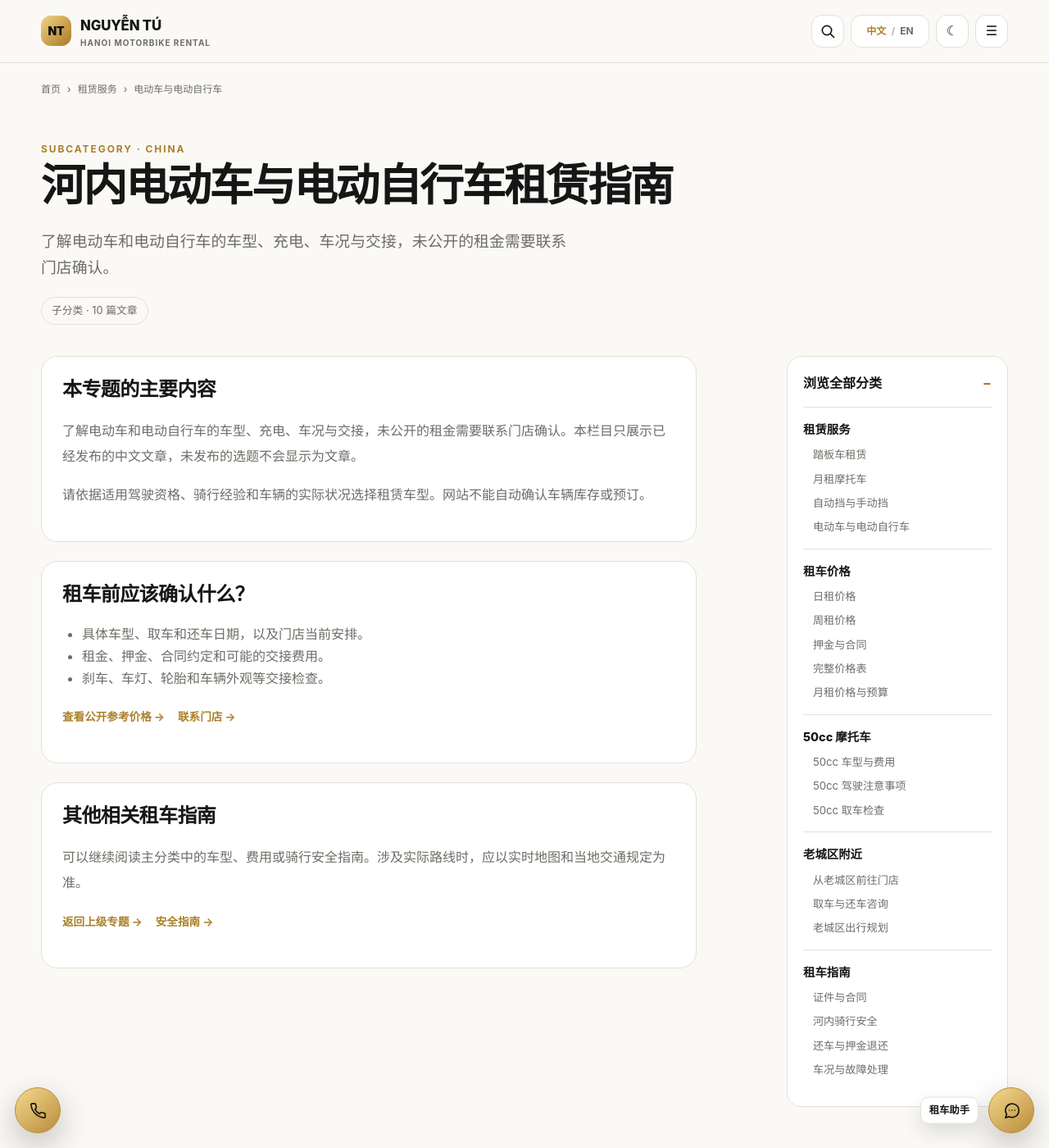
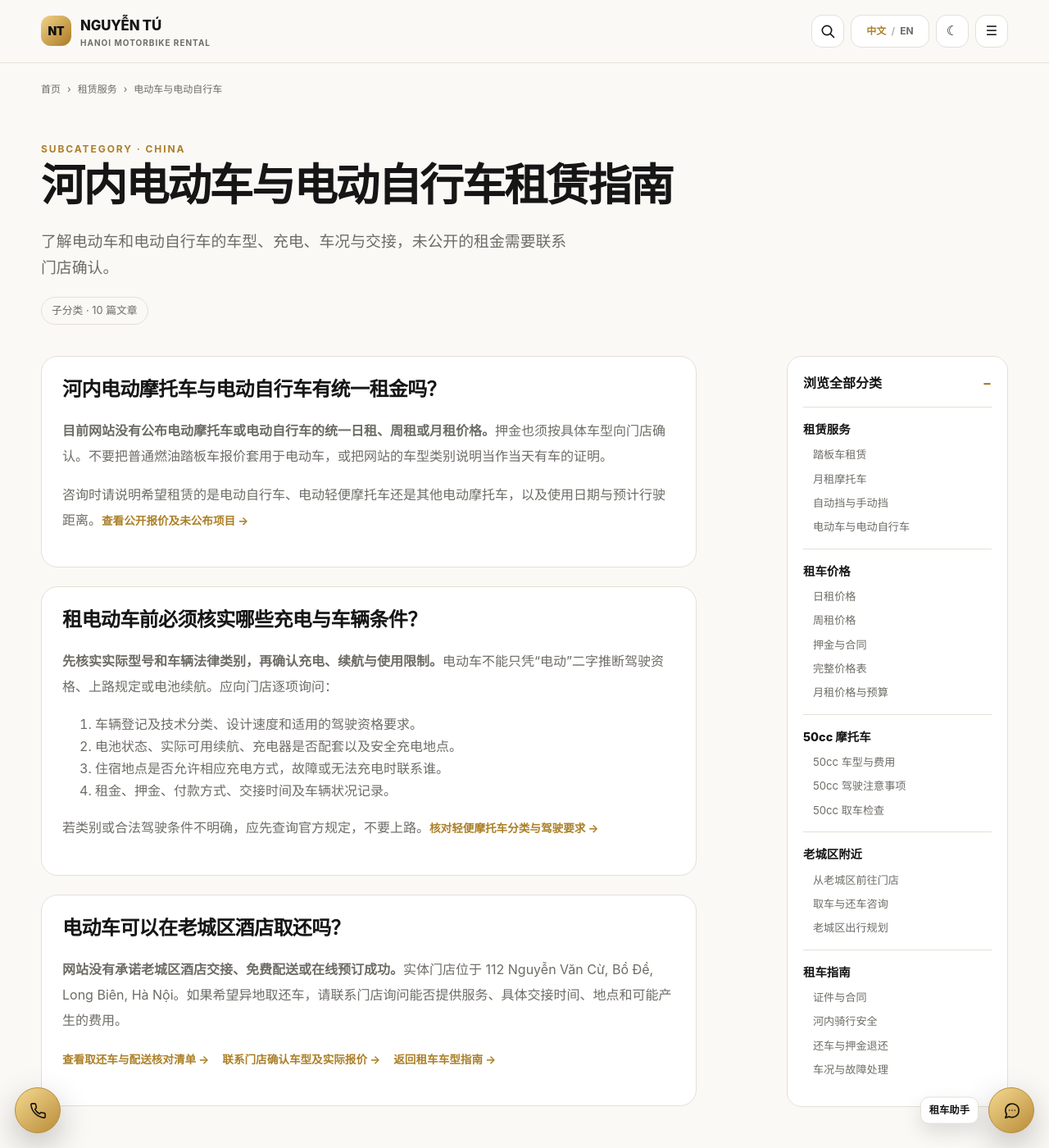
Before and after one commit to thuexemayhanoi/china, a Jekyll site: the page built from topics/rental/electric/index.html, in a window 1280 px wide and 1400 px high. Shown: the whole window at 82% size. Built offline with Jekyll 4.4.1, drawn with Linux system fonts in a browser that asks for light colours.

Commit message:
seo(china): replace generic topic Q&A with evidence-based answers for topics/rental/electric/index.html

```diff
--- a/topics/rental/electric/index.html
+++ b/topics/rental/electric/index.html
@@ -8,5 +8,5 @@ topic: "rental"
 subtopic: "electric"
 ---
 <div class="page-head"><span class="eyebrow">SUBCATEGORY · CHINA</span><h1>河内电动车与电动自行车租赁指南</h1><p class="lead">了解电动车和电动自行车的车型、充电、车况与交接，未公开的租金需要联系门店确认。</p><span class="pill">{% assign matching_posts = site.posts | where: 'topic', page.topic | where: 'subtopic', page.subtopic %}子分类 · {{ matching_posts.size }} 篇文章</span></div>
-<div class="two-col"><div class="prose"><section class="inner-panel"><h2>本专题的主要内容</h2><p>了解电动车和电动自行车的车型、充电、车况与交接，未公开的租金需要联系门店确认。本栏目只展示已经发布的中文文章，未发布的选题不会显示为文章。</p><p>请依据适用驾驶资格、骑行经验和车辆的实际状况选择租赁车型。网站不能自动确认车辆库存或预订。</p></section><section class="inner-panel"><h2>租车前应该确认什么？</h2><ul><li>具体车型、取车和还车日期，以及门店当前安排。</li><li>租金、押金、合同约定和可能的交接费用。</li><li>刹车、车灯、轮胎和车辆外观等交接检查。</li></ul><p><a href="{{ site.data.site.domain }}/prices/" class="card-link">查看公开参考价格 →</a>　<a href="{{ site.data.site.domain }}/contact/" class="card-link">联系门店 →</a></p></section><section class="inner-panel"><h2>其他相关租车指南</h2><p>可以继续阅读主分类中的车型、费用或骑行安全指南。涉及实际路线时，应以实时地图和当地交通规定为准。</p><p><a href="{{ site.data.site.domain }}/topics/rental/" class="card-link">返回上级专题 →</a>　<a href="{{ site.data.site.domain }}/topics/guides/" class="card-link">安全指南 →</a></p></section></div>{% include sidebar.html %}</div>
+<div class="two-col"><div class="prose"><section class="inner-panel"><h2>河内电动摩托车与电动自行车有统一租金吗？</h2><p><strong>目前网站没有公布电动摩托车或电动自行车的统一日租、周租或月租价格。</strong>押金也须按具体车型向门店确认。不要把普通燃油踏板车报价套用于电动车，或把网站的车型类别说明当作当天有车的证明。</p><p>咨询时请说明希望租赁的是电动自行车、电动轻便摩托车还是其他电动摩托车，以及使用日期与预计行驶距离。<a class="card-link" href="{{ site.data.site.domain }}/prices/">查看公开报价及未公布项目 →</a></p></section><section class="inner-panel"><h2>租电动车前必须核实哪些充电与车辆条件？</h2><p><strong>先核实实际型号和车辆法律类别，再确认充电、续航与使用限制。</strong>电动车不能只凭“电动”二字推断驾驶资格、上路规定或电池续航。应向门店逐项询问：</p><ol><li>车辆登记及技术分类、设计速度和适用的驾驶资格要求。</li><li>电池状态、实际可用续航、充电器是否配套以及安全充电地点。</li><li>住宿地点是否允许相应充电方式，故障或无法充电时联系谁。</li><li>租金、押金、付款方式、交接时间及车辆状况记录。</li></ol><p>若类别或合法驾驶条件不明确，应先查询官方规定，不要上路。<a class="card-link" href="{{ site.data.site.domain }}/topics/50cc/requirements/">核对轻便摩托车分类与驾驶要求 →</a></p></section><section class="inner-panel"><h2>电动车可以在老城区酒店取还吗？</h2><p><strong>网站没有承诺老城区酒店交接、免费配送或在线预订成功。</strong>实体门店位于 {{ site.data.site.business.address_short }}。如果希望异地取还车，请联系门店询问能否提供服务、具体交接时间、地点和可能产生的费用。</p><p><a class="card-link" href="{{ site.data.site.domain }}/topics/old-quarter/pickup/">查看取还车与配送核对清单 →</a>　<a class="card-link" href="{{ site.data.site.domain }}/contact/">联系门店确认车型及实际报价 →</a>　<a class="card-link" href="{{ site.data.site.domain }}/topics/rental/">返回租车车型指南 →</a></p></section></div>{% include sidebar.html %}</div>
 {% include topic-posts.html %}
```
